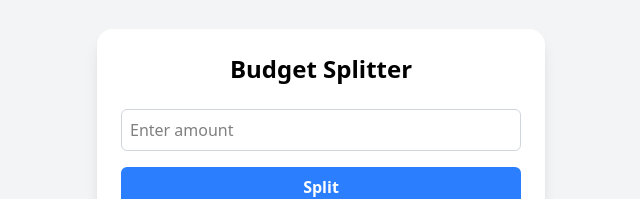
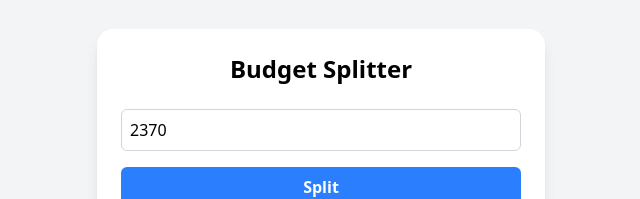
Before and after one commit to apasserby00/budget-splitter, a React (Vite) app: page / in a window 1280 px wide. Shown: the part 186-385 px from the top of the page, without its empty margins (319-959 px from the left). Built offline with nearby package versions, Linux system fonts and the light colour scheme.

Commit message:
Update App.tsx

```diff
--- a/src/App.tsx
+++ b/src/App.tsx
@@ -8,7 +8,7 @@ interface Buckets {
 }
 
 const App: React.FC = () => {
-  const [amount, setAmount] = useState<number>(0);
+  const [amount, setAmount] = useState<number>(2370);
   const [buckets, setBuckets] = useState<Buckets>({
     essentials: 0,
     discretionary: 0,
```
